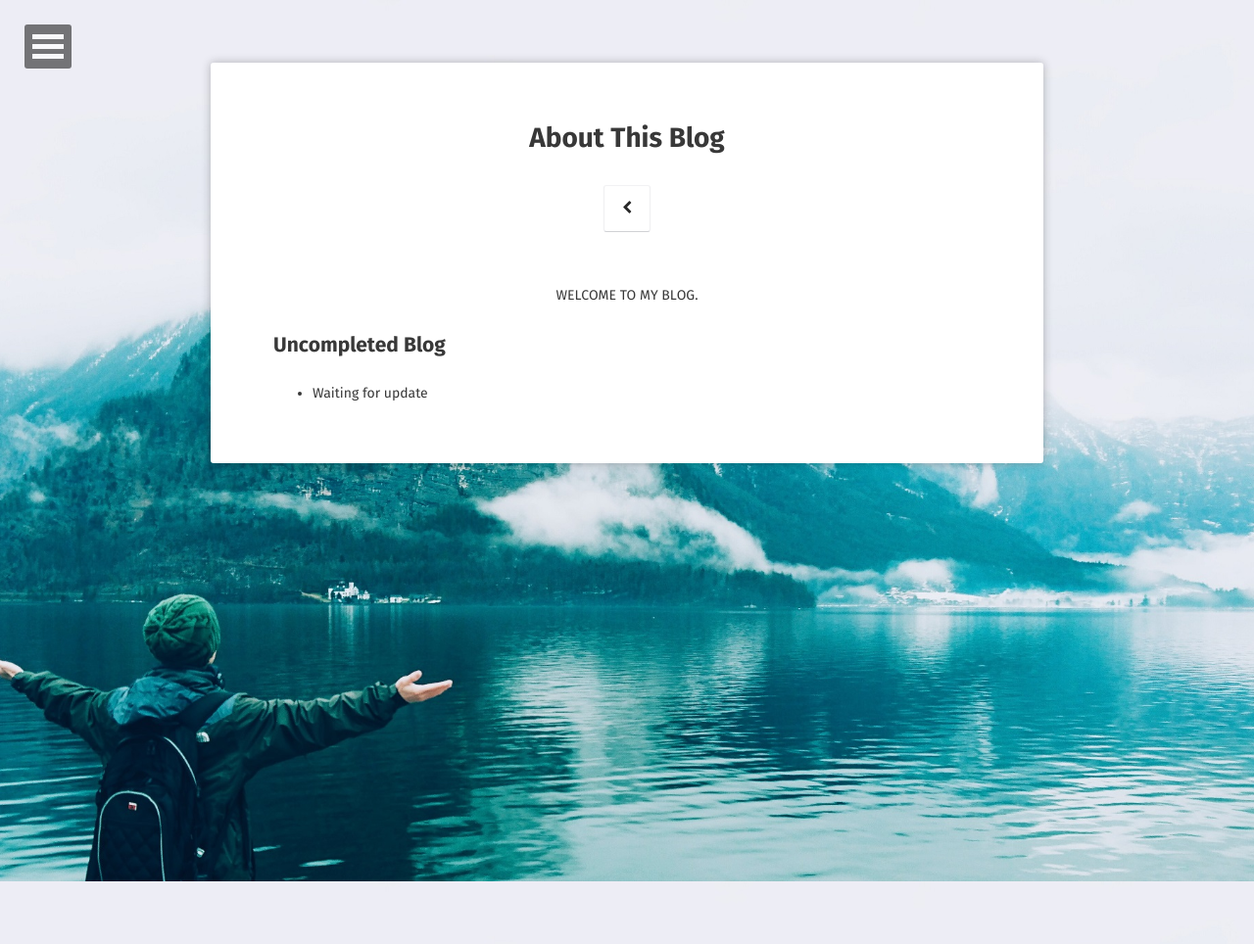
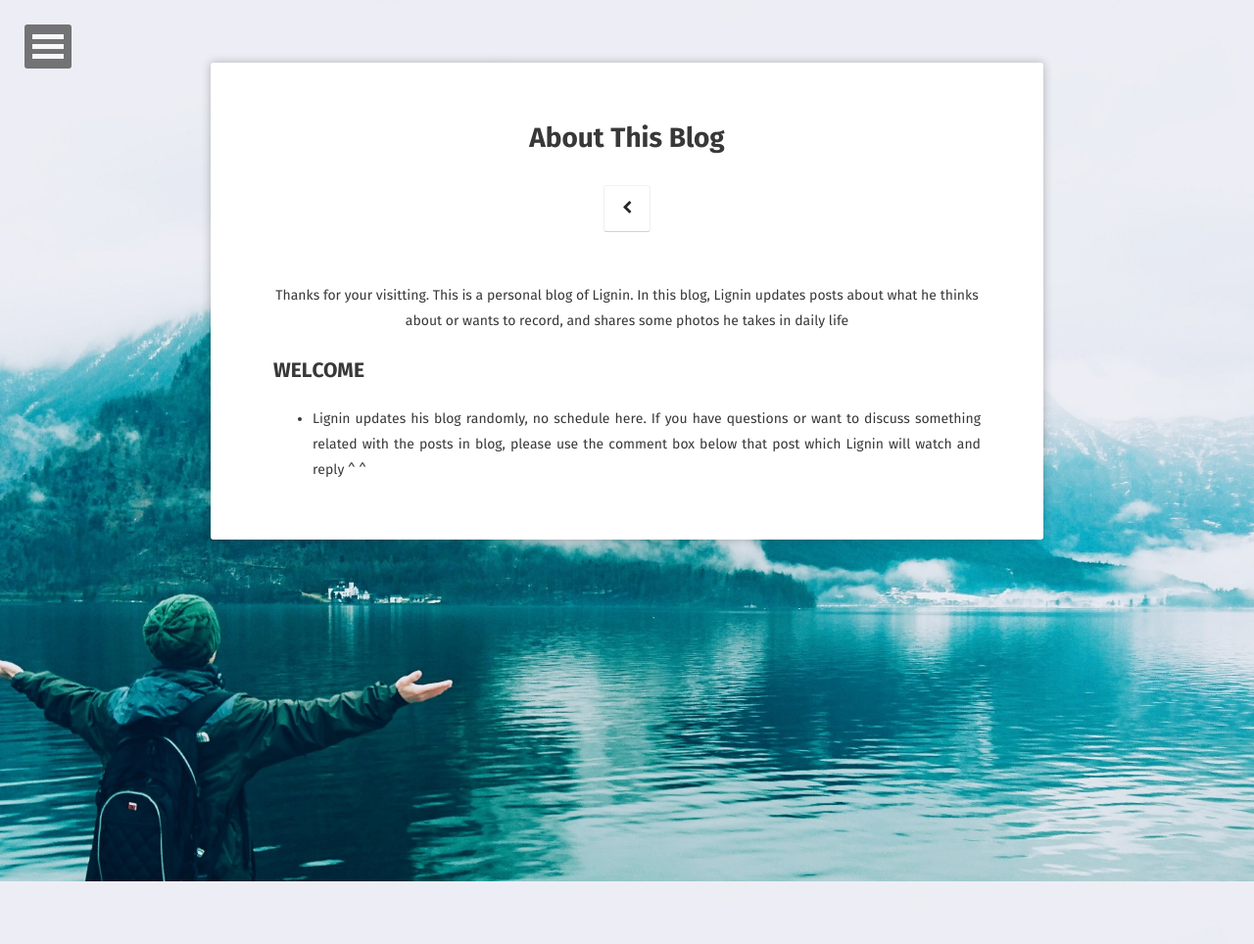
Before and after one commit to ligggnin/ligggnin.github.io, a Jekyll site: the page built from about/index.md, in a window 1280 px wide. Shown: the whole page at 98% size. Built offline with Jekyll 4.4.1, drawn with Linux system fonts in a browser that asks for light colours; some web fonts are replaced.

Commit message:
Update index.md

```diff
--- a/about/index.md
+++ b/about/index.md
@@ -6,7 +6,7 @@ date: 2018-02-9
 comments: false
 ---
 
-<center>WELCOME TO MY BLOG.</center>
+<center>Thanks for your visitting. This is a personal blog of Lignin. In this blog, Lignin updates posts about what he thinks about or wants to record, and shares some photos he takes in daily life</center>
 
-## Uncompleted Blog
-* Waiting for update
+## WELCOME
+* Lignin updates his blog randomly, no schedule here. If you have questions or want to discuss something related with the posts in blog, please use the comment box below that post which Lignin will watch and reply ^ ^
```
